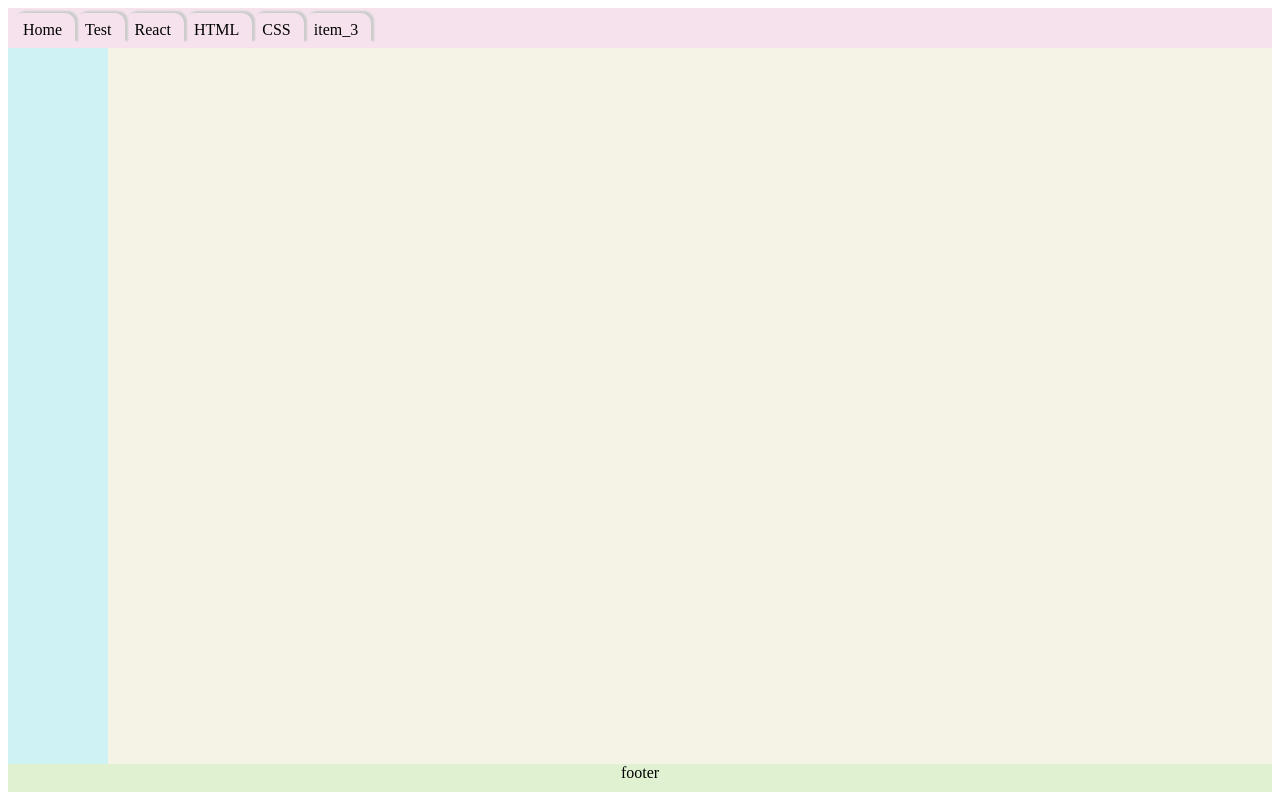
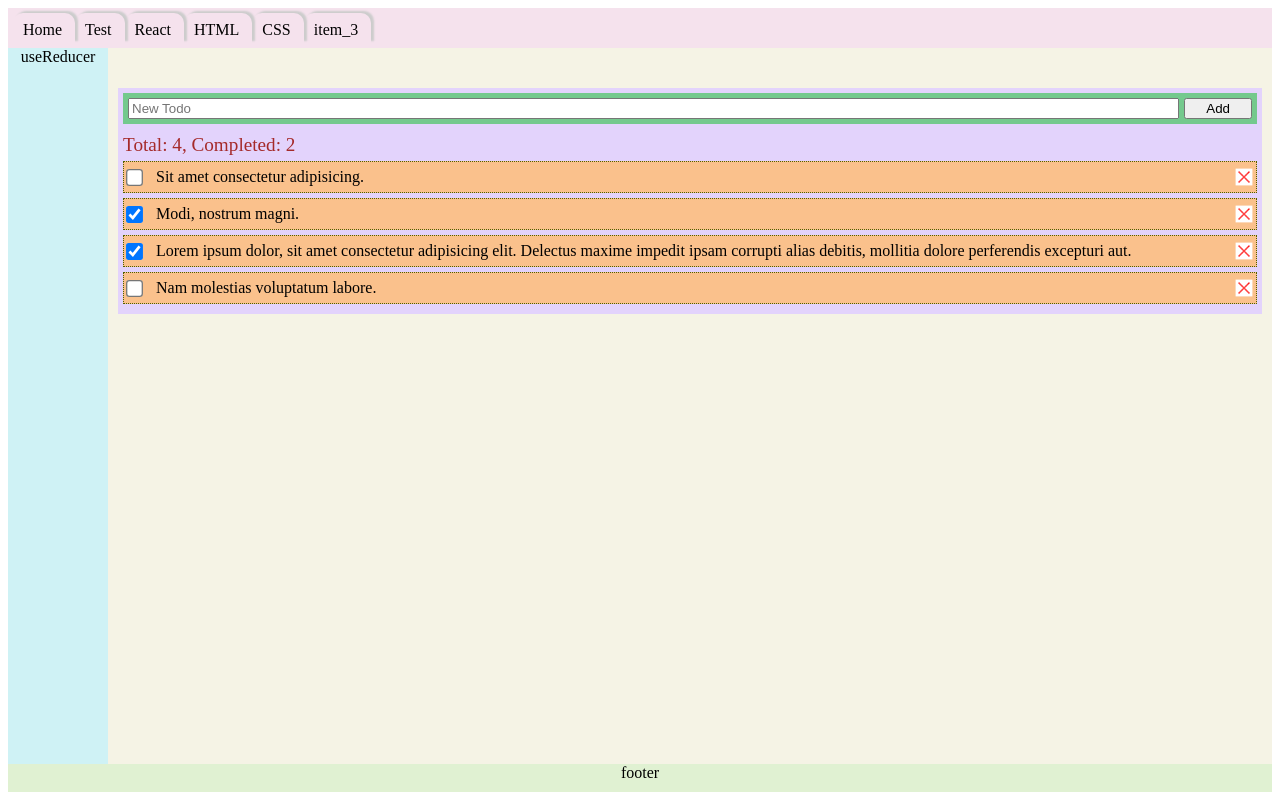
Before and after one commit to gh-prj/site, a React (Create React App) app: page /site/usereducer in a window 1280 px wide. Built offline with nearby package versions, Linux system fonts and the light colour scheme.

Commit message:
Add UseReducer

```diff
--- a/src/components/MainContentRoutes.tsx
+++ b/src/components/MainContentRoutes.tsx
@@ -1,5 +1,6 @@
 import React from 'react';
 import { Route, Routes } from 'react-router-dom';
+const UseReducer = React.lazy(() => import('../pages/react/hooks/useReducer/UseReducer'));
 const UseMemo = React.lazy(() => import('../pages/react/hooks/useMemo/UseMemo'));
 const Tricks = React.lazy(() => import('../pages/css/Tricks/Tricks'));
 const Html = React.lazy(() => import('../pages/html/Html'));
@@ -27,6 +28,7 @@ const MainContentRoutes = () => {
             <Route path="/site/usememo" element={<UseMemo />} />
             <Route path="/site/useeffect" element={<UseEffect />} />
             <Route path="/site/usecontext" element={<UseContext />} />
+            <Route path="/site/usereducer" element={<UseReducer />} />
             <Route path="/site/deb_v" element={<DebouncedValue />} />
             <Route path="/site/deb_c" element={<DebouncedCallback />} />
             <Route path="/site/html" element={<Html />} />
--- a/src/components/SidebarRoutes.tsx
+++ b/src/components/SidebarRoutes.tsx
@@ -5,6 +5,7 @@ const SidebarRoutes = () => {
     return (
         <Routes>
             <Route path="/site/one" element={<div>Page One</div>} />
+            <Route path="/site/usereducer" element={<div>useReducer</div>} />
         </Routes>
     );
 }
--- a/src/components/TopMenu/TopMenu.tsx
+++ b/src/components/TopMenu/TopMenu.tsx
@@ -24,6 +24,7 @@ const TopMenu = () => {
                             <li><Link to="/site/usememo">useMemo</Link></li>
                             <li><Link to="/site/usecallback">useCallback</Link></li>
                             <li><Link to="/site/usecontext">useContext</Link></li>
+                            <li><Link to="/site/usereducer">useReducer</Link></li>
                         </ul>
                     </li>
                     <li className={styles.hasch}>Debouncing
--- /dev/null
+++ b/src/pages/react/hooks/useReducer/UseReducer.module.scss
@@ -0,0 +1,45 @@
+.container {
+  position: relative;
+  top: 30px;
+  background: rgb(227, 211, 252);
+  padding: 5px;
+  overflow-y: scroll;
+  .newTodo {
+    display: flex;
+    background: rgb(116, 201, 141);
+    padding: 5px;
+    margin-bottom: 10px;
+    input {
+      flex-grow: 10;
+      margin-right: 5px;
+    }
+    button {
+      padding: 0 20px;
+    }
+  }
+  .todo {
+    background: rgb(250, 193, 140);
+    border: 1px dotted rgb(80, 96, 0);
+    min-height: 30px;
+    margin: 5px 0;
+    display: flex;
+    align-items: center;
+    column-gap: 5px;
+    input {
+      display: inline-block;
+      transform: scale(1.3);
+      margin-right: 10px;
+    }
+    span {
+      flex-grow: 10;
+    }
+    img {
+      transform: scale(0.7);
+      cursor: pointer;
+    }
+  }
+  & > span {
+    color: brown;
+    font-size: 1.2rem;
+  }
+}
--- /dev/null
+++ b/src/pages/react/hooks/useReducer/UseReducer.tsx
@@ -0,0 +1,125 @@
+import React, { ChangeEvent, useReducer, useState } from 'react';
+import styles from './UseReducer.module.scss'
+import imgDelete from './delete.png'
+
+interface Todo {
+    id: number
+    title: string
+    done: boolean
+}
+
+const initialTodos: Todo[] = [
+    {
+        id: 1,
+        title: "Sit amet consectetur adipisicing.",
+        done: false
+    },
+    {
+        id: 2,
+        title: "Modi, nostrum magni.",
+        done: true
+    },
+    {
+        id: 4,
+        title: "Lorem ipsum dolor, sit amet consectetur adipisicing elit. Delectus maxime impedit ipsam corrupti alias debitis, mollitia dolore perferendis excepturi aut.",
+        done: true
+    },
+    {
+        id: 3,
+        title: "Nam molestias voluptatum labore.",
+        done: false
+    },
+]
+
+enum TodoActionType {
+    TOGGLE_DONE = "TOGGLE_DONE",
+    CREATE = "CREATE",
+    DELETE = "DELETE"
+}
+
+interface ToggleDoneAction {
+    type: TodoActionType.TOGGLE_DONE
+    payload: number
+}
+
+interface CreateAction {
+    type: TodoActionType.CREATE
+    payload: string
+}
+
+interface DeleteAction {
+    type: TodoActionType.DELETE
+    payload: number
+}
+
+type TodoAction =
+    | ToggleDoneAction
+    | CreateAction
+    | DeleteAction
+
+const reducer = (state: Todo[], action: TodoAction) => {
+    switch (action.type) {
+        case TodoActionType.TOGGLE_DONE:
+            return [...state.map(todo =>
+                todo.id !== action.payload
+                    ? todo
+                    : { ...todo, done: !todo.done })
+            ]
+        case TodoActionType.DELETE:
+            return [...state.filter(todo =>
+                todo.id !== action.payload)
+            ]
+        case TodoActionType.CREATE:
+            return [...state,
+            {
+                id: Date.now(),
+                title: action.payload,
+                done: false
+            }
+            ]
+        default:
+            return state;
+    }
+}
+
+const UseReducer = () => {
+    const [todos, dispatch] = useReducer(reducer, initialTodos)
+    const [title, setTitle] = useState("");
+    const handleToggleDone = (todo: Todo) => {
+        dispatch({ type: TodoActionType.TOGGLE_DONE, payload: todo.id })
+    }
+    const handleDelete = (todo: Todo) => {
+        dispatch({ type: TodoActionType.DELETE, payload: todo.id })
+    }
+    const handleAddTodo = () => {
+        const newTitle = title || `New Todo ${Date.now()}`;
+        setTitle("")
+        dispatch({ type: TodoActionType.CREATE, payload: newTitle })
+    }
+    const handleTitleChange = (e: ChangeEvent<HTMLInputElement>) => {
+        setTitle(e.target.value)
+    }
+    return (
+        <div className={styles.container}>
+            <div className={styles.newTodo}>
+                <input type="text" value={title}
+                    placeholder="New Todo"
+                    onChange={e => handleTitleChange(e)} />
+                <button onClick={handleAddTodo}>Add</button><br />
+            </div>
+            <span>Total: {todos.length}, Completed: {todos.filter(todo => todo.done).length}</span>
+            <div className={styles.todoList}>
+                {todos.map(todo =>
+                    <div key={todo.id} className={styles.todo}>
+                        <input type="checkbox"
+                            checked={todo.done}
+                            onChange={() => handleToggleDone(todo)}></input>
+                        <span>{todo.title}</span>
+                        <img src={imgDelete} onClick={() => handleDelete(todo)}></img>
+                    </div>)}
+            </div>
+        </div>
+    );
+}
+
+export default UseReducer;
```
Also changed, not shown: src/pages/react/hooks/useReducer/delete.png (added).
